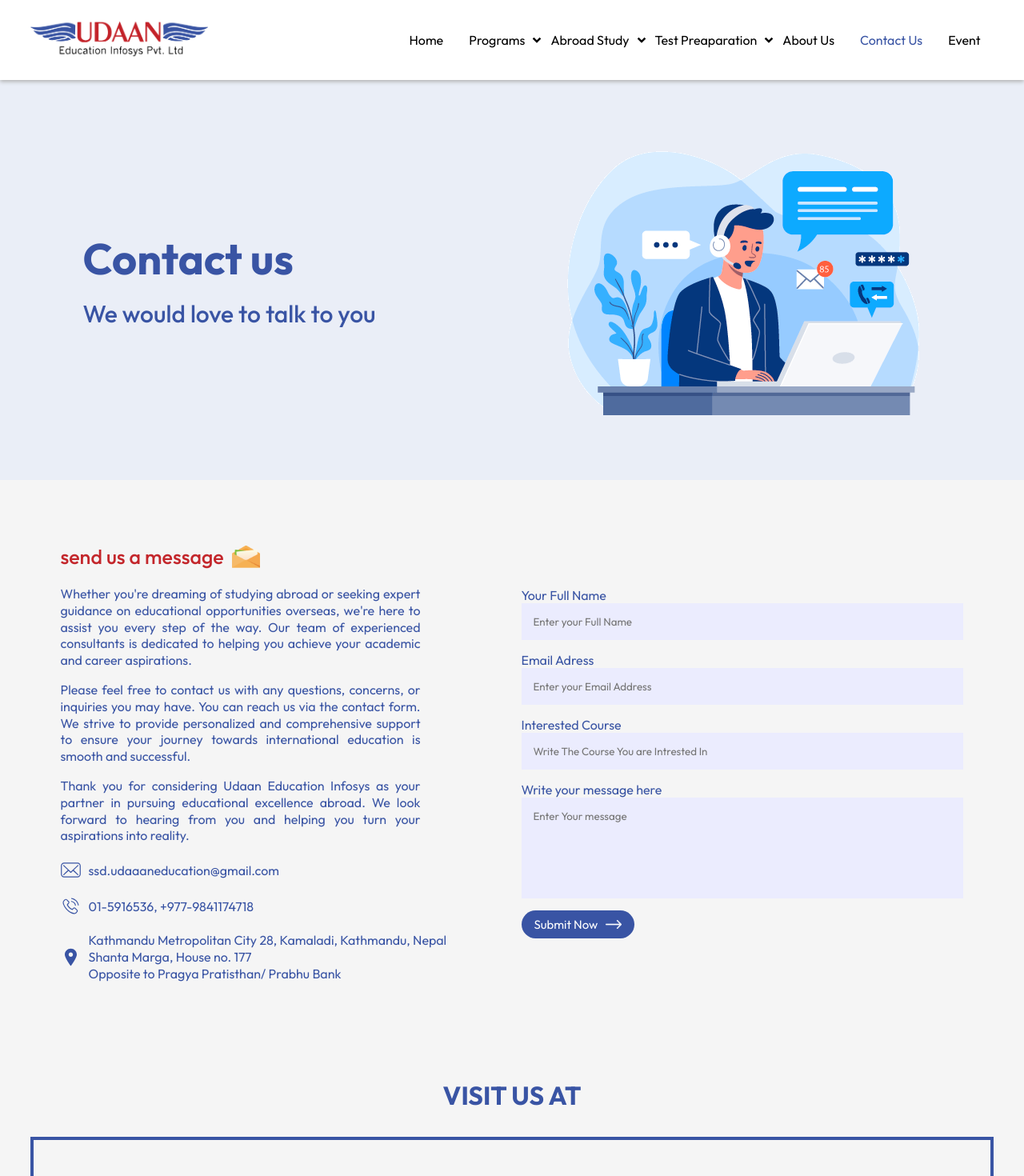
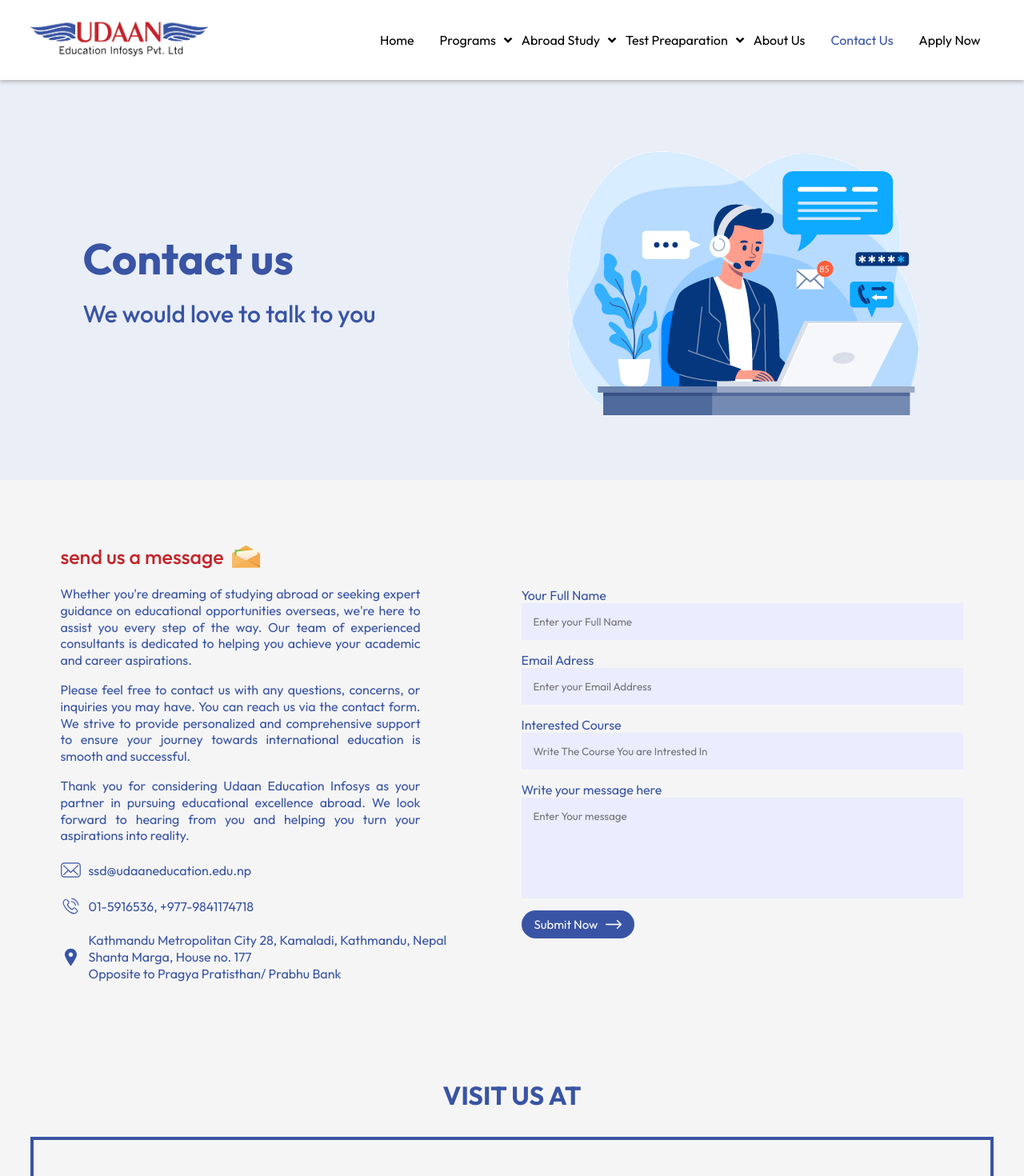
Before and after one commit to hetoribocchi/udaan, a React (Vite) app: page /contact-us in a window 1280 px wide. Shown: the top 1470 px of the page at 80% size. Built offline with nearby package versions, Linux system fonts and the light colour scheme; grey boxes are pictures that could not be loaded.

Commit message:
apply now

```diff
--- a/src/components/Contact/Contact.jsx
+++ b/src/components/Contact/Contact.jsx
@@ -44,7 +44,7 @@ const Contact = () => {
 
 <p className='msg'>Thank you for considering Udaan Education Infosys as your partner in pursuing educational excellence abroad. We look forward to hearing from you and helping you turn your aspirations into reality.</p>
         <ul>
-          <li><img src={mail_icon} alt="" />ssd.udaaaneducation@gmail.com</li>
+          <li><img src={mail_icon} alt="" />ssd@udaaneducation.edu.np</li>
           <li><img src={phone_icon} alt="" />01-5916536, +977-9841174718</li>
           <li><img src={location_icon} alt="" /> <div className='location'>  <p>Kathmandu Metropolitan City 28, Kamaladi, Kathmandu, Nepal</p>
           <p> Shanta Marga, House no. 177</p>
--- a/src/components/Navbar/Navbar.jsx
+++ b/src/components/Navbar/Navbar.jsx
@@ -52,8 +52,8 @@ const Navbar = () => {
                 </div></li>
               <li><NavLink to='/about-us'>About Us</NavLink></li>
               <li><NavLink to='/contact-us'>Contact Us</NavLink></li>
-              {/* <li><NavLink to='/apply-now'>Apply Now</NavLink></li> */}
-              <li><NavLink to='/event'>Event</NavLink></li>
+              <li><NavLink to='/apply-now'>Apply Now</NavLink></li>
+              {/* <li><NavLink to='/event'>Event</NavLink></li> */}
             </ul>
             <div className='hamburger'>
           <img src={hamburger} onClick={()=>{setMobileNav(!mobileNav) }}/> </div>
```
